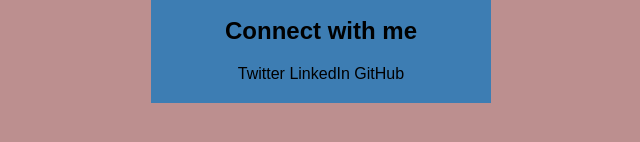
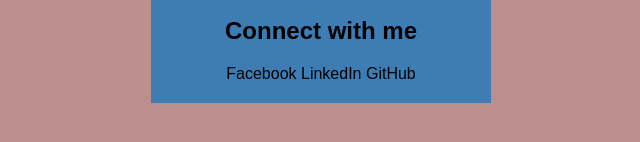
Before and after one commit to tanjid14/Personal, a plain HTML site: page index.html in a window 1280 px wide. Shown: the part 488-630 px from the top of the page, 319-959 px from the left. Drawn offline with Linux system fonts and the light colour scheme.

Commit message:
Update index.html

```diff
--- a/index.html
+++ b/index.html
@@ -22,7 +22,7 @@
 
         <div class="social-media">
         <h2>Connect with me</h2>
-        <a href="www.twitter.com">Twitter</a>
+        <a href="www.twitter.com">Facebook</a>
         <a href="www.linkedin.com">LinkedIn</a>
         <a href="www.Github.com">GitHub</a>
         </div>
```
